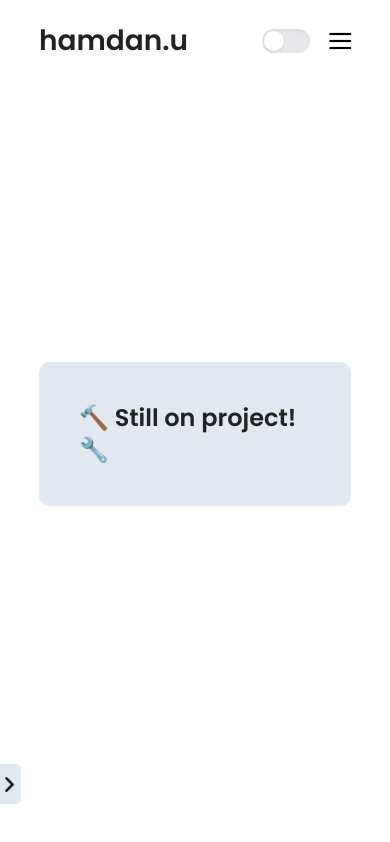
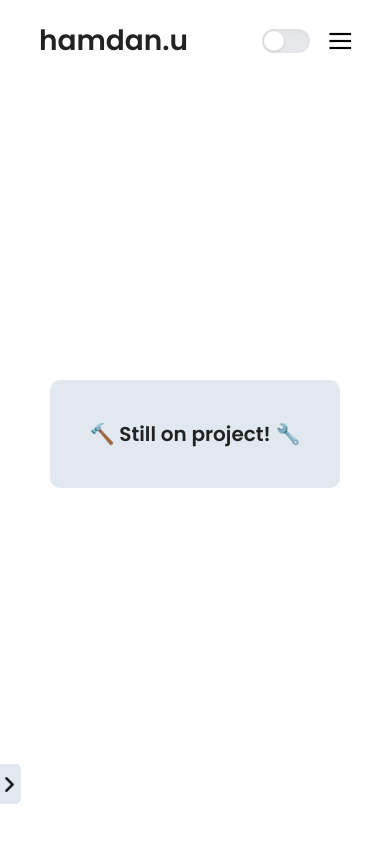
Before and after one commit to hmdnu/my-website, a Next.js app: page /blog in a window 390 px wide. Built offline with nearby package versions, Linux system fonts and the light colour scheme.

Commit message:
change blog font size

```diff
--- a/app/blog/page.tsx
+++ b/app/blog/page.tsx
@@ -8,7 +8,7 @@ export default function Blog() {
   return (
     <div className="main-layout h-[80vh] flex-center">
       <div className="bg-slate-200 dark:bg-secondary rounded-[10px] sm:p-20 p-10">
-        <h1 className="text-2xl font-semibold text-primary dark:text-white">
+        <h1 className="sm:text-2xl text-xl font-semibold text-primary dark:text-white">
           🔨 Still on project! 🔧
         </h1>
       </div>
```
